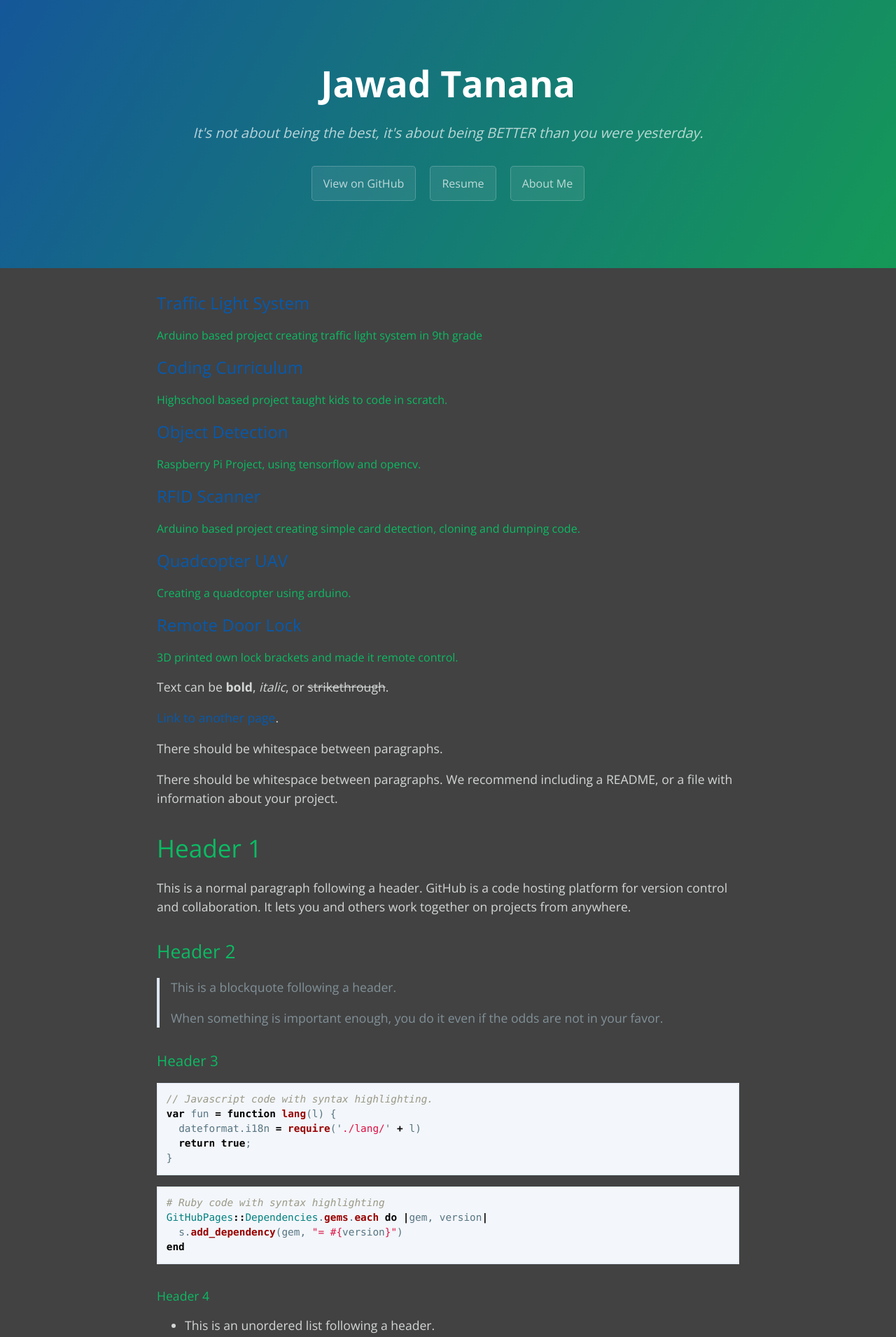
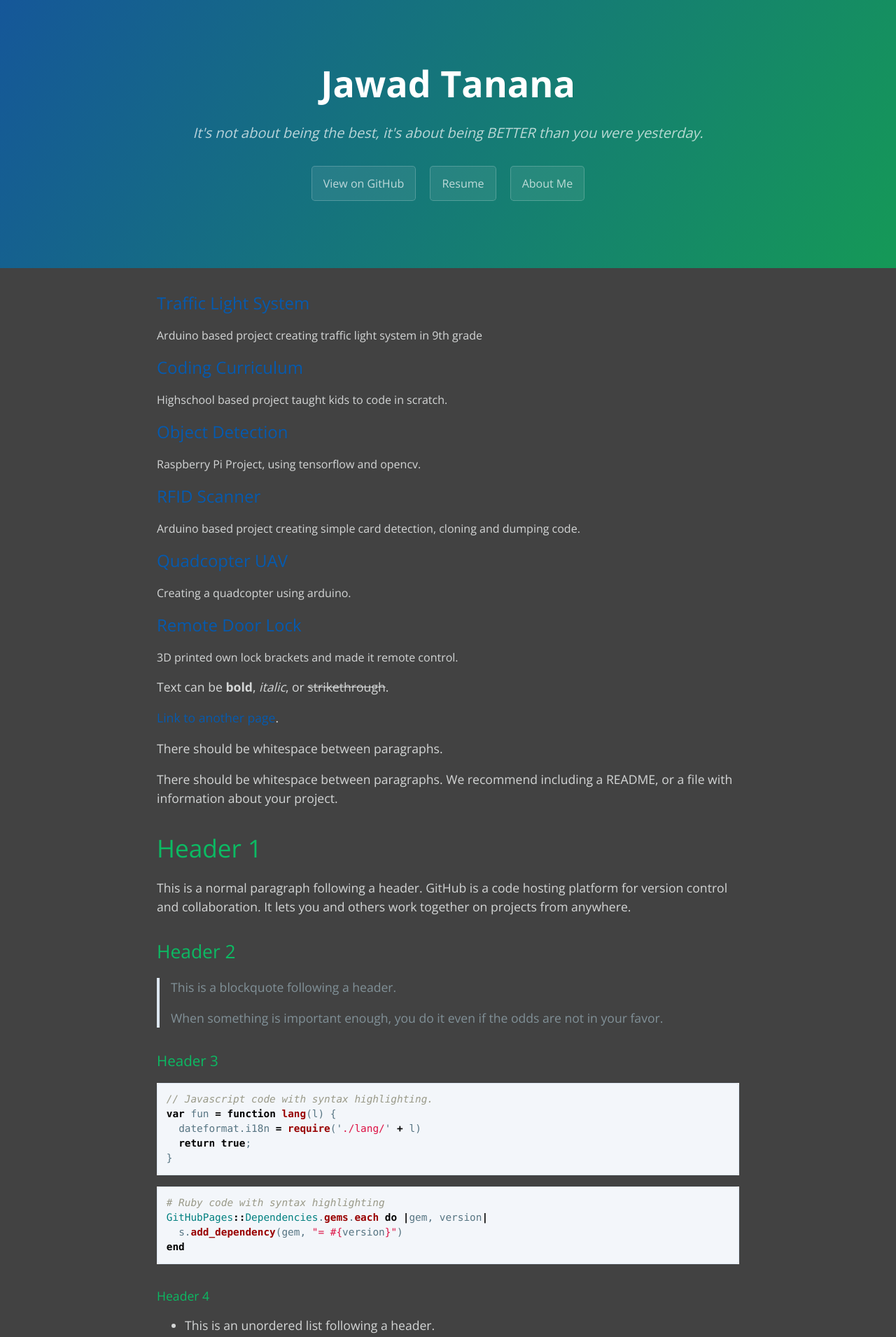
Before and after one commit to joey101/website, a Jekyll site: the page built from index.md, in a window 1280 px wide. Shown: the top 1910 px of the page at 70% size. Built offline with Jekyll 4.4.1, drawn with Linux system fonts in a browser that asks for light colours.

Commit message:
brute forcing the text colour change because i can't find out how to do it with the template

```diff
--- a/index.md
+++ b/index.md
@@ -3,10 +3,10 @@
 ---
 <article class="projects">
 
-      <h2><a href="/projects/traffic_light_system.html">Traffic Light System</a></h2>
+      <h2 style="color:#0bbb63;"><a href="/projects/traffic_light_system.html">Traffic Light System</a></h2>
 
       <div class="entry">
-        <p>Arduino based project creating traffic light system in 9th grade</p>
+        <p style="color:#d4d6d6;">Arduino based project creating traffic light system in 9th grade</p>
 
 
       </div>
@@ -14,10 +14,10 @@
 </article>
 <article class="projects">
 
-      <h2><a href="/projects/coding_curriculum.html">Coding Curriculum</a></h2>
+      <h2 style="color:#0bbb63;"><a href="/projects/coding_curriculum.html">Coding Curriculum</a></h2>
 
       <div class="entry">
-        <p>Highschool based project taught kids to code in scratch.</p>
+        <p style="color:#d4d6d6;">Highschool based project taught kids to code in scratch.</p>
 
 
       </div>
@@ -25,10 +25,10 @@
 </article>
 <article class="projects">
 
-      <h2><a href="/projects/object_detection.html">Object Detection</a></h2>
+      <h2 style="color:#0bbb63;"><a href="/projects/object_detection.html">Object Detection</a></h2>
 
       <div class="entry">
-        <p>Raspberry Pi Project, using tensorflow and opencv.</p>
+        <p style="color:#d4d6d6;">Raspberry Pi Project, using tensorflow and opencv.</p>
 
 
       </div>
@@ -36,10 +36,10 @@
 </article>
 <article class="projects">
 
-      <h2><a href="/projects/rfid_scanner.html">RFID Scanner</a></h2>
+      <h2 style="color:#0bbb63;"><a href="/projects/rfid_scanner.html">RFID Scanner</a></h2>
 
       <div class="entry">
-        <p>Arduino based project creating simple card detection, cloning and dumping code.</p>
+        <p style="color:#d4d6d6;">Arduino based project creating simple card detection, cloning and dumping code.</p>
 
 
       </div>
@@ -47,10 +47,10 @@
 </article>
 <article class="projects">
 
-      <h2><a href="/projects/quadcopter.html">Quadcopter UAV</a></h2>
+      <h2 style="color:#0bbb63;"><a href="/projects/quadcopter.html">Quadcopter UAV</a></h2>
 
       <div class="entry">
-        <p>Creating a quadcopter using arduino.</p>
+        <p style="color:#d4d6d6;">Creating a quadcopter using arduino.</p>
 
 
       </div>
@@ -58,10 +58,10 @@
 </article>
 <article class="projects">
 
-      <h2><a href="/projects/remote_door_lock.html">Remote Door Lock</a></h2>
+      <h2 style="color:#0bbb63;"><a href="/projects/remote_door_lock.html">Remote Door Lock</a></h2>
 
       <div class="entry">
-        <p>3D printed own lock brackets and made it remote control.</p>
+        <p style="color:#d4d6d6;">3D printed own lock brackets and made it remote control.</p>
 
 
       </div>
```
